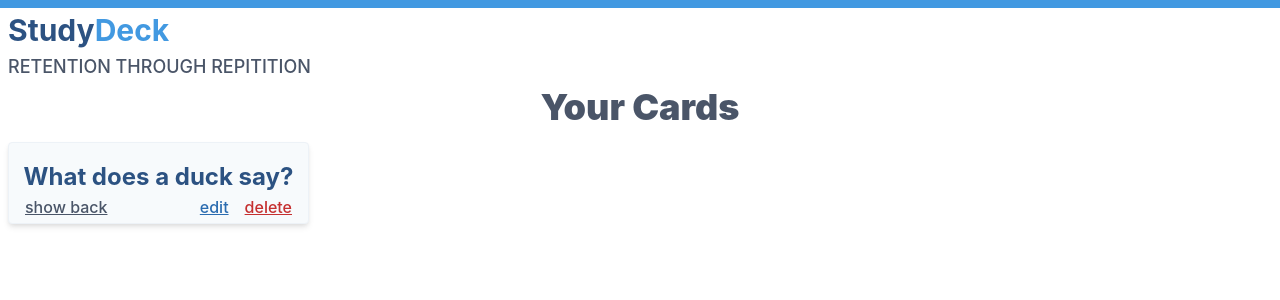
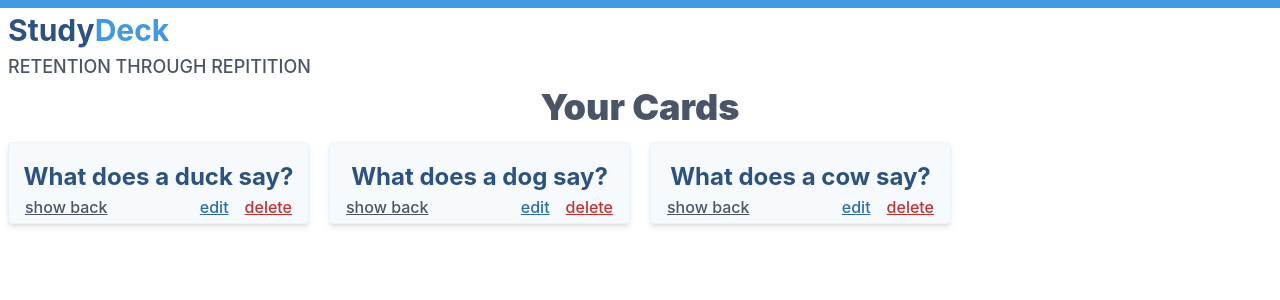
Before and after one commit to avanslaars/egghead-studydeck, a React (Create React App) app: page / in a window 1280 px wide. Shown: the top 300 px of the page. Built offline with nearby package versions, Linux system fonts and the light colour scheme.

Commit message:
added isFront state with useState

```diff
--- a/src/App.js
+++ b/src/App.js
@@ -16,7 +16,9 @@ function App() {
         <main>
           <h3>Your Cards</h3>
           <div className="gridContainer">
-            <CardPreview term="What does a duck say?" />
+            <CardPreview definition="quack" term="What does a duck say?" />
+            <CardPreview definition="woof" term="What does a dog say?" />
+            <CardPreview definition="moo" term="What does a cow say?" />
           </div>
         </main>
       </div>
--- a/src/components/CardPreview.js
+++ b/src/components/CardPreview.js
@@ -1,12 +1,16 @@
 import React from 'react'
 
 export function CardPreview(props) {
+  const [isFront, setIsFront] = React.useState(true)
+  function handleCardFlip() {
+    setIsFront(current => !current)
+  }
   return (
-    <div className="tile">
-      <h4 className="cardTerm">{props.term}</h4>
+    <div className={`tile ${isFront ? '' : 'back'}`}>
+      <h4 className="cardTerm">{isFront ? props.term : props.definition}</h4>
       <div className="cardButtons">
-        <button type="button" className="tertiary">
-          show back
+        <button type="button" className="tertiary" onClick={handleCardFlip}>
+          {isFront ? 'show back' : 'show front'}
         </button>
         <div>
           <button type="button" className="secondary">
```
